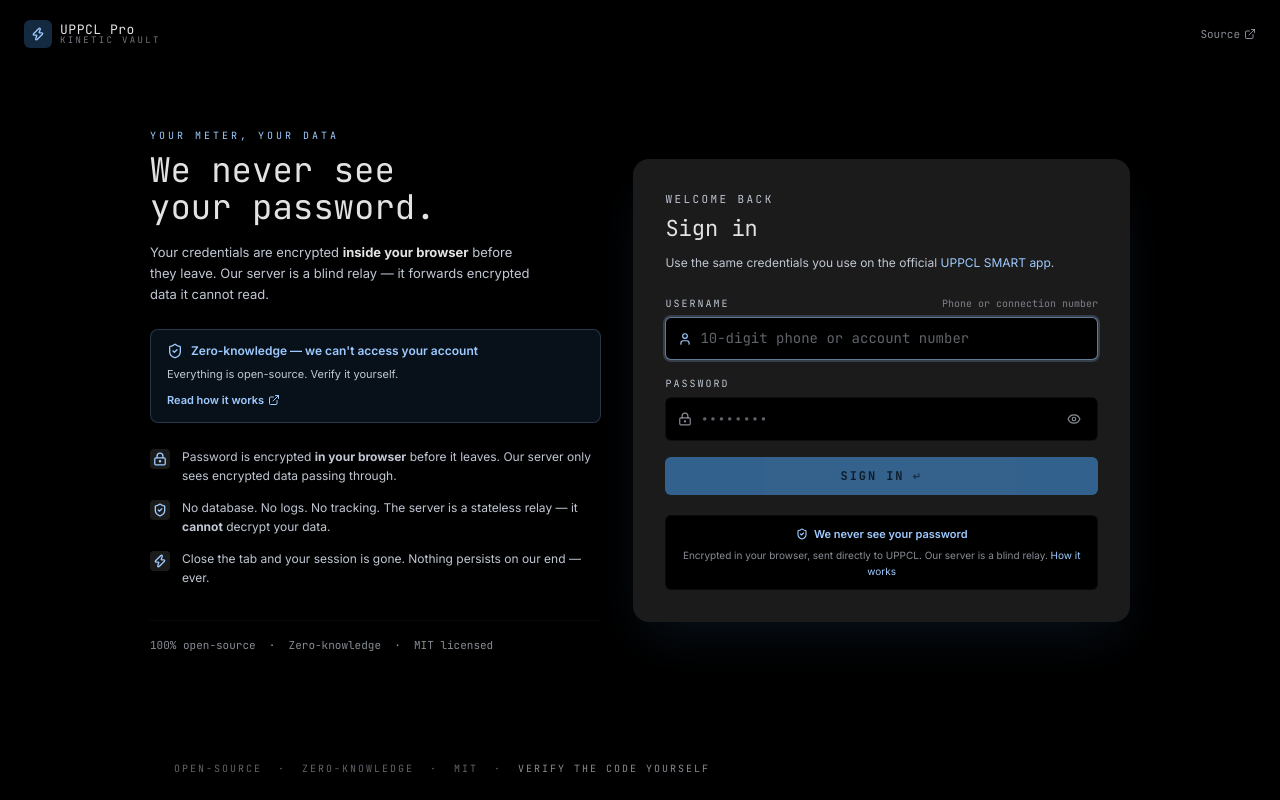
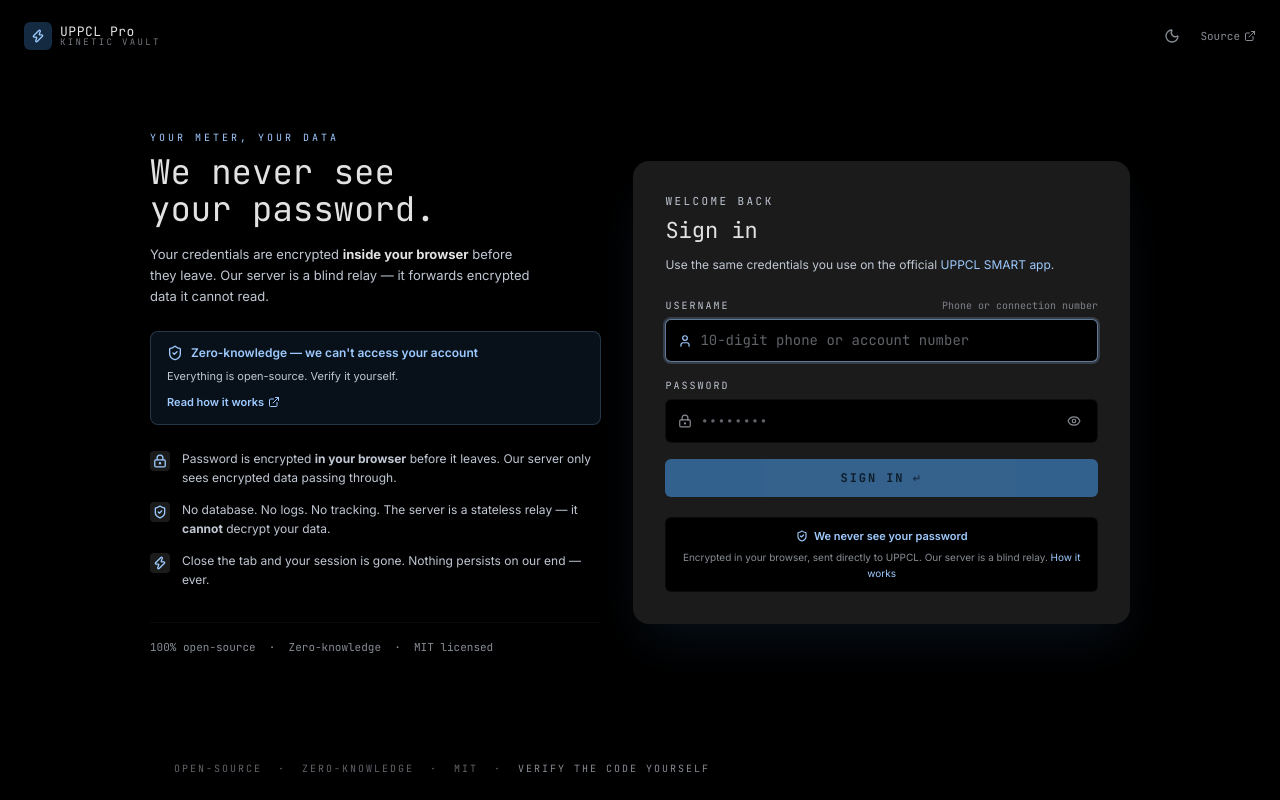
Before and after one commit to Harry-kp/uppcl-pro, a Next.js app: page / in a window 1280 px wide. Built offline with nearby package versions, Linux system fonts and the light colour scheme.

Commit message:
ui: add theme toggle to login screen

```diff
--- a/src/components/LoginGate.tsx
+++ b/src/components/LoginGate.tsx
@@ -13,6 +13,8 @@
   AlertTriangle,
   ShieldCheck,
   ExternalLink,
+  Moon,
+  Sun,
 } from "lucide-react";
 import { API_BASE, login, ProxyError } from "@/lib/api";
 import { useToast } from "@/components/ui/Toast";
@@ -30,6 +32,19 @@
   const [showPw, setShowPw] = useState(false);
   const [busy, setBusy] = useState(false);
   const [err, setErr] = useState<string | null>(null);
+  const [dark, setDark] = useState(() =>
+    typeof window !== "undefined"
+      ? document.documentElement.classList.contains("dark")
+      : true
+  );
+
+  function toggleTheme() {
+    const next = !dark;
+    setDark(next);
+    localStorage.setItem("theme", next ? "dark" : "light");
+    document.documentElement.classList.toggle("dark", next);
+    document.documentElement.classList.toggle("light", !next);
+  }
 
   const canSubmit = username.trim().length > 0 && password.length > 0 && !busy;
 
@@ -66,6 +81,14 @@
             <div className="font-mono text-[9px] uppercase tracking-[0.26em] text-on-surface-variant/60">Kinetic Vault</div>
           </div>
         </div>
+        <div className="flex items-center gap-3">
+          <button
+            onClick={toggleTheme}
+            className="rounded-md p-2 text-on-surface-variant/70 transition hover:bg-surface-container-low hover:text-on-surface"
+            aria-label="Toggle theme"
+          >
+            {dark ? <Moon className="h-4 w-4" /> : <Sun className="h-4 w-4" />}
+          </button>
           <Link
             href="https://github.com/Harry-kp/uppcl-pro.git"
             target="_blank"
@@ -73,6 +96,7 @@
           >
             Source <ExternalLink className="h-3 w-3" strokeWidth={2} />
           </Link>
+        </div>
       </header>
 
       {/* Centred split */}
```
Lines whose indentation alone changed are shown as unchanged.
